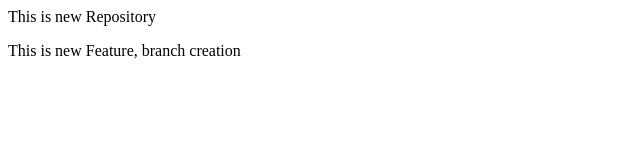
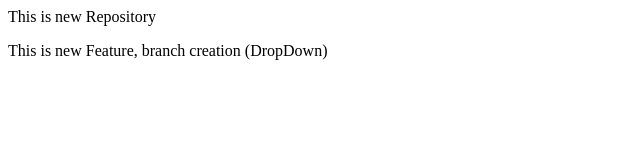
Before and after one commit to Manoj-Kumar-8/LocalRepo, a plain HTML site: page index.html in a window 1280 px wide. Shown: the full height of the page, 0-640 px from the left. Drawn offline with Linux system fonts and the light colour scheme.

Commit message:
Added dropdown

```diff
--- a/index.html
+++ b/index.html
@@ -1,4 +1,4 @@
 <p>
     This is new Repository
 </p>
-<p>This is new Feature, branch creation</p>
+<p>This is new Feature, branch creation (DropDown)</p>
```
